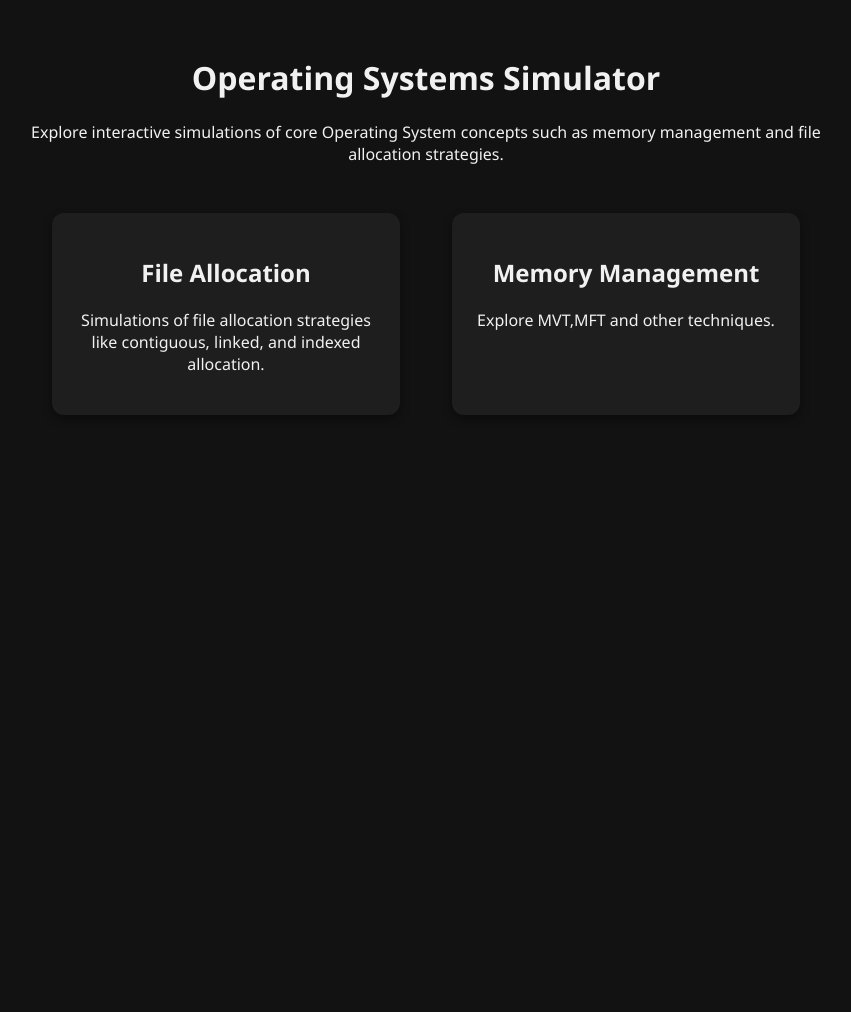
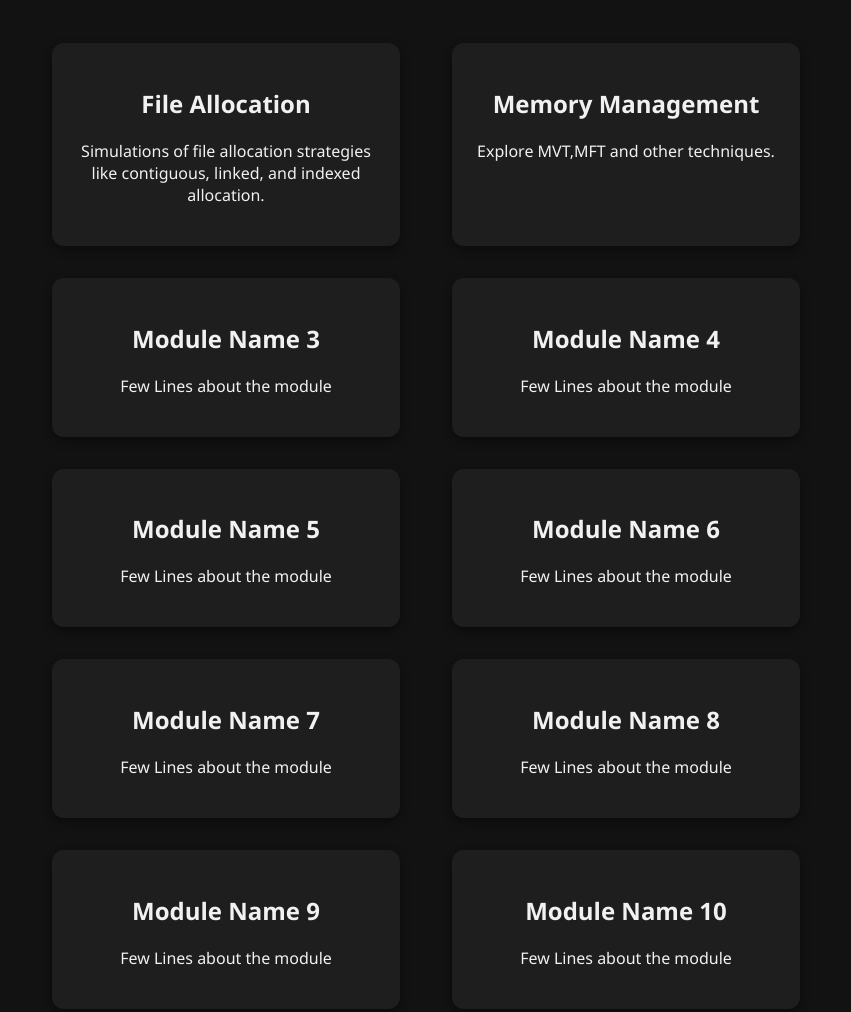
Before and after one commit to adithya976/OS-Emulator, a plain HTML site: page index.html in a window 1280 px wide. Shown: the part 167-1179 px from the top of the page, without its empty margins (214-1065 px from the left). Before the commit the page ends 800 px from the top, so only its background shows below. Drawn offline with Linux system fonts and the light colour scheme.

Commit message:
Card Template For Refernce

```diff
--- a/index.html
+++ b/index.html
@@ -20,6 +20,39 @@
         <h2>Memory Management</h2>
         <p>Explore MVT,MFT and other techniques.</p>
       </div>
+      <div class="card" onclick="navigateTo('foldername','filename')">
+        <h2> Module Name 3 </h2>
+        <p>Few Lines about the module</p>
+      </div>
+      <div class="card" onclick="navigateTo('foldername','filename')">
+        <h2> Module Name 4</h2>
+        <p>Few Lines about the module</p>
+      </div>
+      <div class="card" onclick="navigateTo('foldername','filename')">
+        <h2> Module Name 5 </h2>
+        <p>Few Lines about the module</p>
+      </div>
+      <div class="card" onclick="navigateTo('foldername','filename')">
+        <h2> Module Name 6 </h2>
+        <p>Few Lines about the module</p>
+      </div>
+      <div class="card" onclick="navigateTo('foldername','filename')">
+        <h2> Module Name 7 </h2>
+        <p>Few Lines about the module</p>
+      </div>
+      <div class="card" onclick="navigateTo('foldername','filename')">
+        <h2> Module Name 8 </h2>
+        <p>Few Lines about the module</p>
+      </div>
+      <div class="card" onclick="navigateTo('foldername','filename')">
+        <h2> Module Name 9 </h2>
+        <p>Few Lines about the module</p>
+      </div>
+      <div class="card" onclick="navigateTo('foldername','filename')">
+        <h2> Module Name 10</h2>
+        <p>Few Lines about the module</p>
+      </div>
+
     </div>
   </div>
 
```
